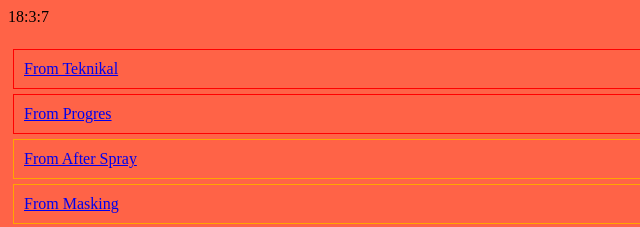
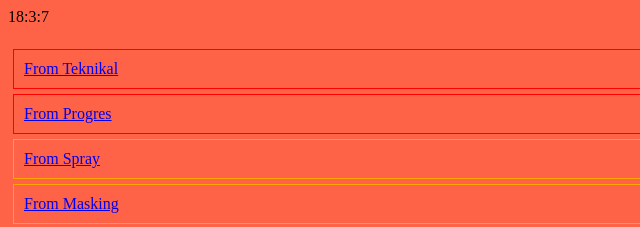
Before and after one commit to TianSeptiandi/WebsiteArmado, a plain HTML site: page index.html in a window 1280 px wide. Shown: the top 227 px of the page, 0-640 px from the left. Drawn offline with Linux system fonts and the light colour scheme.

Commit message:
Fix HTML formatting and structure

```diff
--- a/index.html
+++ b/index.html
@@ -25,7 +25,7 @@
     <div class="Progres">
     <a href="Progres.html">From Progres</a><br></div>
     <div class="Spray">
-    <a href="Spray.html">From After Spray</a><br></div>
+    <a href="Spray.html">From Spray</a><br></div>
     <div class="Masking">
     <a href="Masking.html">From Masking</a><br></div>
     <div class="AfterSpray">
```
